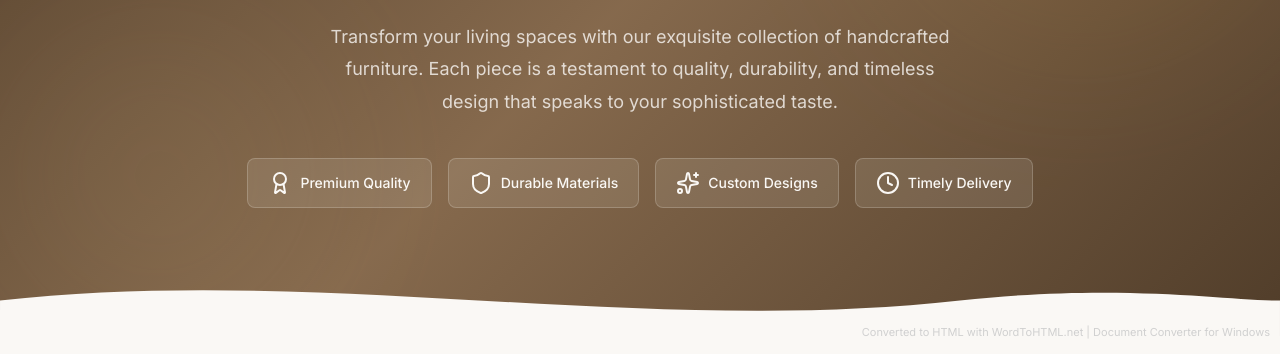
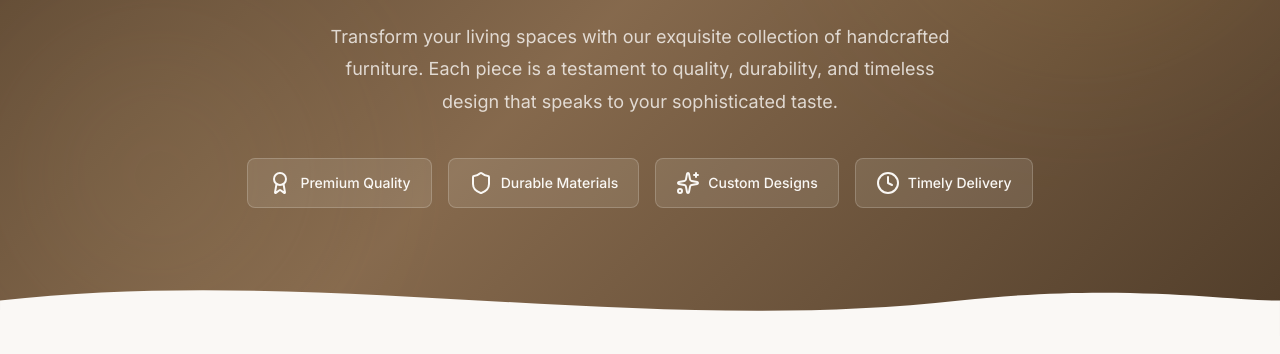
Before and after one commit to skylancefurniture-collab/web2.0, a plain HTML site: page index.html in a window 1280 px wide. Shown: the part 446-800 px from the top of the page. Drawn offline with nearby package versions, Linux system fonts and the light colour scheme.

Commit message:
Update index.html

```diff
--- a/index.html
+++ b/index.html
@@ -1021,7 +1021,7 @@
       });
     </script>
 
-    <p style="bottom: 10px; right: 10px; position: absolute">
+    <!-- <p style="bottom: 10px; right: 10px; position: absolute">
       <a
         href="https://wordtohtml.net/?utm_source=wth_free_doc_conversion_link&utm_medium=external"
         target="_blank"
@@ -1034,7 +1034,7 @@
         style="font-size: 11px; color: #d0d0d0"
         >Document Converter for Windows</a
       >
-    </p>
+    </p> -->
     <script
       defer
       src="https://static.cloudflareinsights.com/beacon.min.js/vcd15cbe7772f49c399c6a5babf22c1241717689176015"
```
